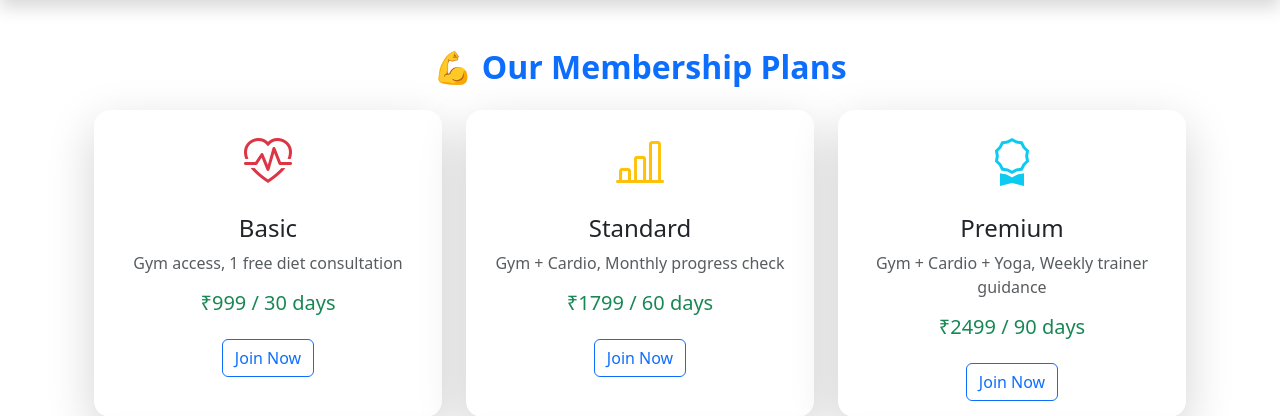
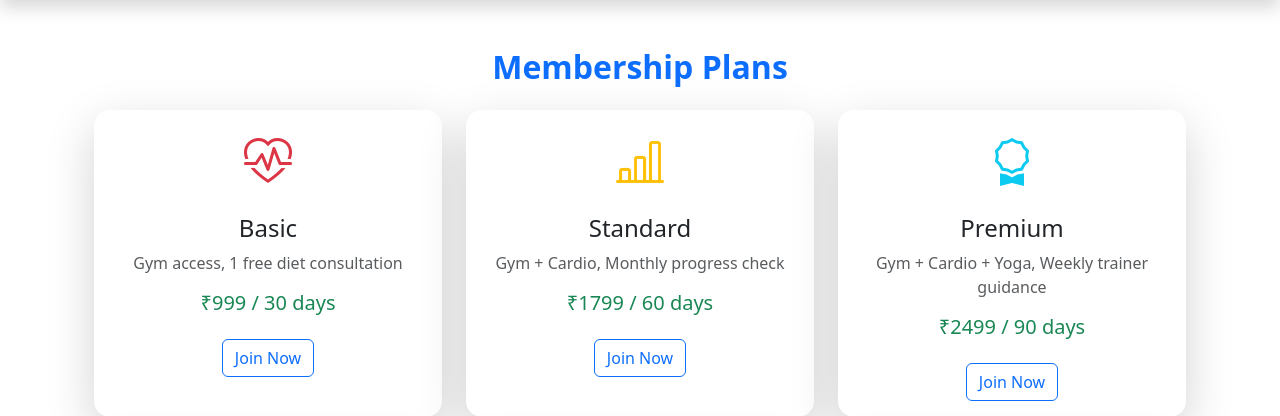
Before and after one commit to Niharika-Seth/Django, a Django app: page /plans/ in a window 1280 px wide. Shown: the part 56-472 px from the top of the page. Run offline with Django 5.2, Linux system fonts and the light colour scheme.

Commit message:
Made changes in trainer_list.html

```diff
--- a/gymapp/templates/gymapp/plan_list.html
+++ b/gymapp/templates/gymapp/plan_list.html
@@ -2,7 +2,7 @@
 
 {% block content %}
 <div class="container mt-5">
-    <h2 class="text-center mb-4 fw-bold text-primary">💪 Our Membership Plans</h2>
+    <h2 class="text-center mb-4 fw-bold text-primary">Membership Plans</h2>
     <div class="row g-4">
 
         <!-- Basic Plan -->
```
